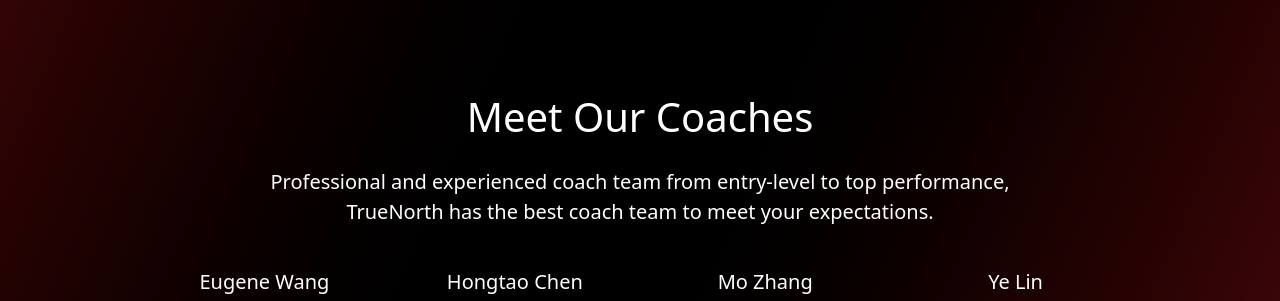
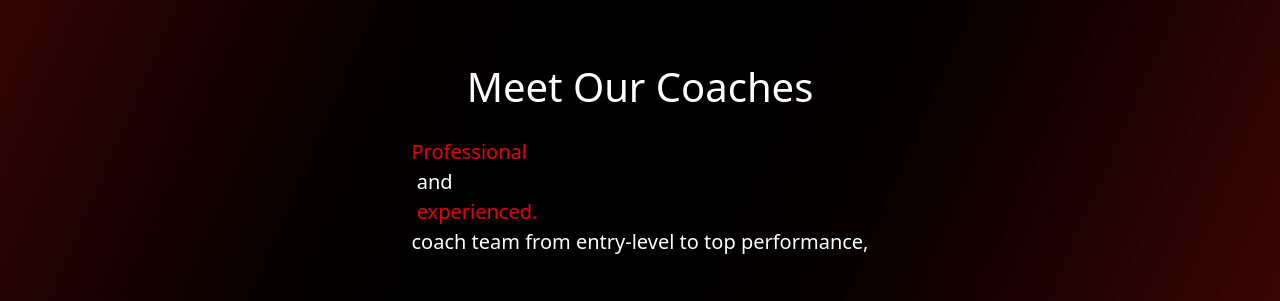
Before and after one commit to v-par23/truenorth, a React (Vite) app in the folder truenorthwebsite/: page / in a window 1280 px wide. Shown: the part 1380-1681 px from the top of the page. Built offline with nearby package versions, Linux system fonts and the light colour scheme.

Commit message:
red text

```diff
--- a/truenorthwebsite/src/App.jsx
+++ b/truenorthwebsite/src/App.jsx
@@ -38,8 +38,8 @@
     return(
       <div className = "text-white w-9/10 flex justify-center items-center flex-col h-dvh" id="coaches">
         <div className = "flex text-[40px] ">Meet Our Coaches</div>
-        <p className = "text-[20px] mt-[20px] font-extralight">Professional and experienced coach team from entry-level to top performance,</p>
-        <p className = "text-[20px] font-extralight">TrueNorth has the best coach team to meet your expectations.</p>
+        <p className = "text-[20px] mt-[20px] font-extralight"><div className = "text-red-600">Professional</div>&nbsp;and <div className = "text-red-600"> &nbsp;experienced.</div> coach team from entry-level to top performance,</p>
+        <p className = "text-[20px] font-extralight"></p>
 
         <div className = "flex flex-row w-full justify-center mt-[30px]">
 
```
